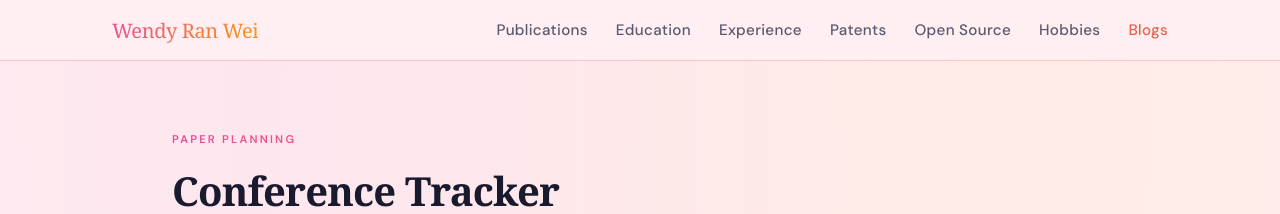
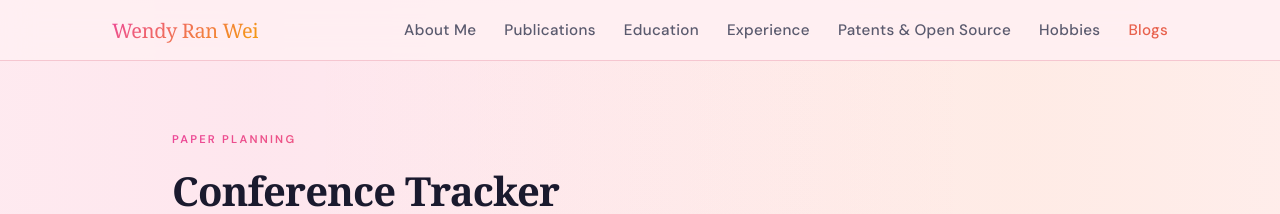
Before and after one commit to wendyran/wendyran.github.io, a Jekyll site: the page built from conference-tracker.html, in a window 1280 px wide. Shown: the top 214 px of the page. Built offline with Jekyll 4.4.1, drawn with Linux system fonts in a browser that asks for light colours; some web fonts are replaced.

Commit message:
Update conference-tracker.html

```diff
--- a/conference-tracker.html
+++ b/conference-tracker.html
@@ -132,11 +132,11 @@ permalink: /conference-tracker/
             <span></span><span></span><span></span>
         </button>
         <ul class="nav-links">
+            <li><a href="/about/">About Me</a></li>
             <li><a href="/#publications">Publications</a></li>
             <li><a href="/#education">Education</a></li>
             <li><a href="/#experience">Experience</a></li>
-            <li><a href="/#patents">Patents</a></li>
-            <li><a href="/#opensource">Open Source</a></li>
+            <li><a href="/#patents">Patents &amp; Open Source</a></li>
             <li><a href="/#hobbies">Hobbies</a></li>
             <li><a href="/blogs/" class="active">Blogs</a></li>
         </ul>
```
